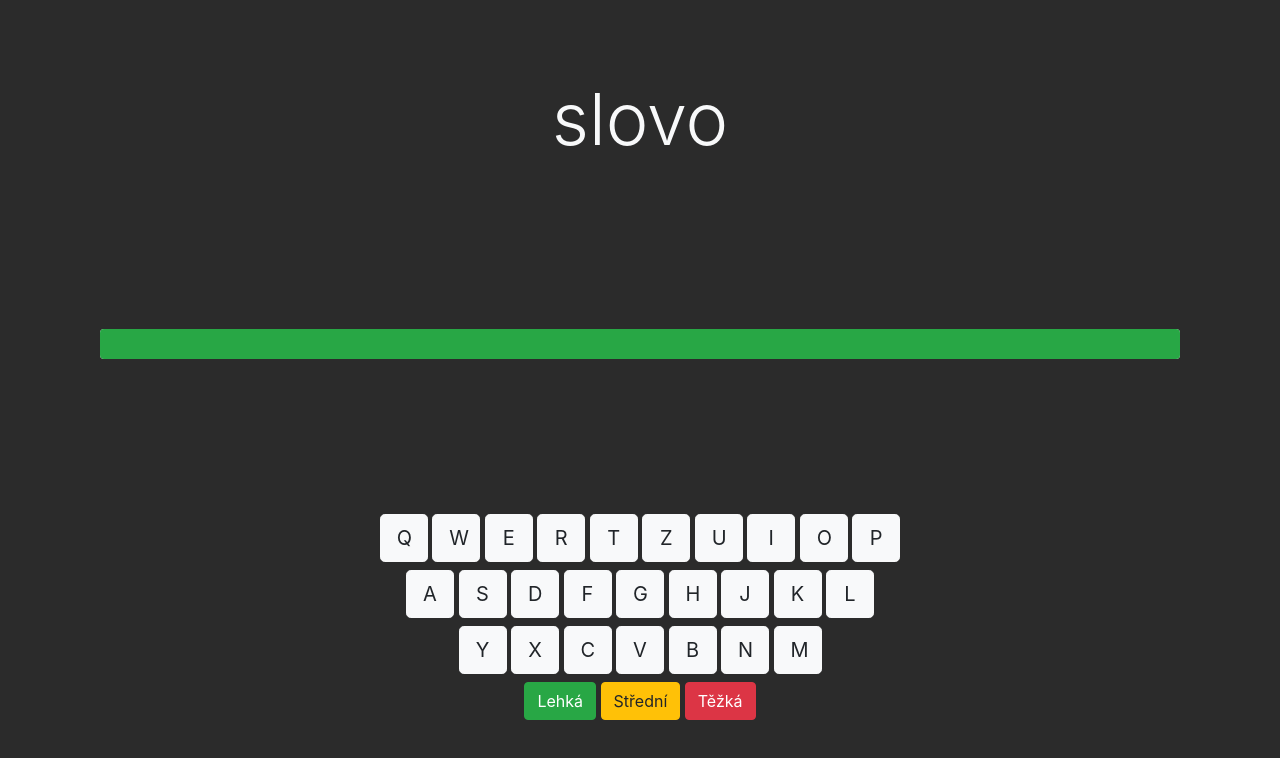
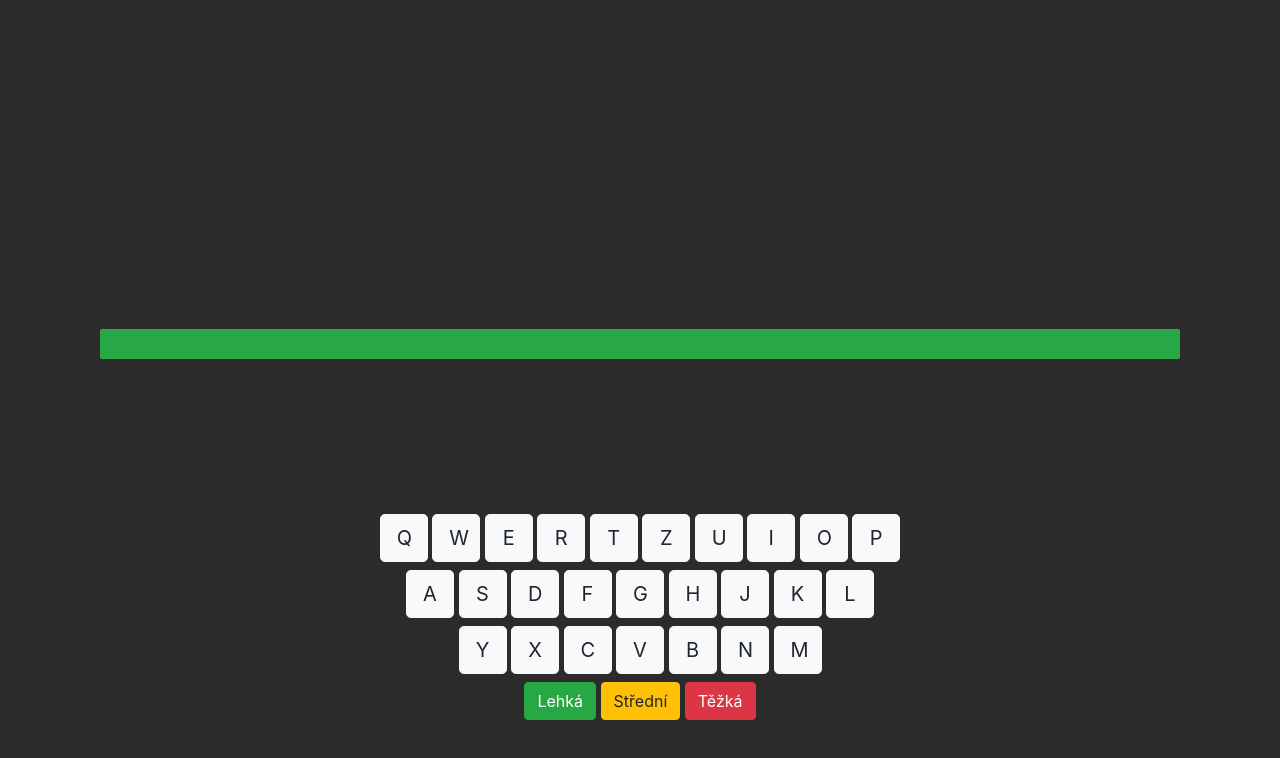
Before and after one commit to mv02/hangman, a plain HTML site: page index.html in a window 1280 px wide. Drawn offline with nearby package versions, Linux system fonts and the light colour scheme; no server answers.

Commit message:
Make the display hidden before choosing a word

```diff
--- a/index.html
+++ b/index.html
@@ -11,7 +11,7 @@
     <div id="red-layer" style="display: none;"></div>
     <div id="wrapper" class="container d-flex flex-column justify-content-between">
         <div class="container-fluid flex-grow-1 d-flex flex-column justify-content-center">
-            <p id="word" class="display-3 text-light text-center">slovo</p>
+            <p id="word" class="display-3 text-light text-center" style="visibility: hidden;">_</p>
         </div>
         <div class="container-fluid flex-grow-1 d-flex flex-column justify-content-center">
             <div id="hp-bar-wrapper" class="progress"><div id="hp-bar" class="progress-bar bg-success"></div></div>
--- a/js/init.js
+++ b/js/init.js
@@ -19,6 +19,7 @@ function init() {
         }
     };
 
+    wordDisplay.css('visibility', 'visible');
     startRound();
 }
 
```
